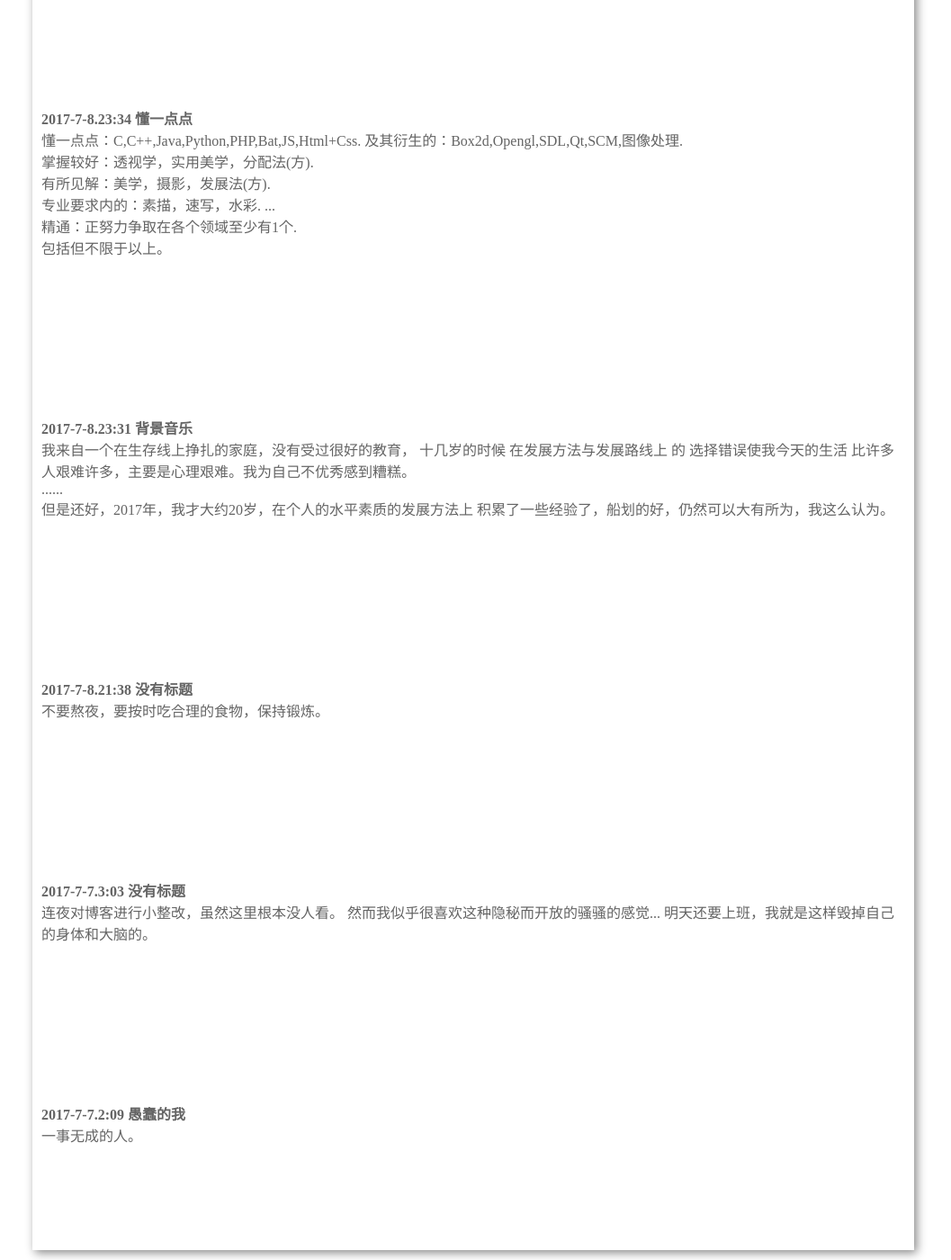
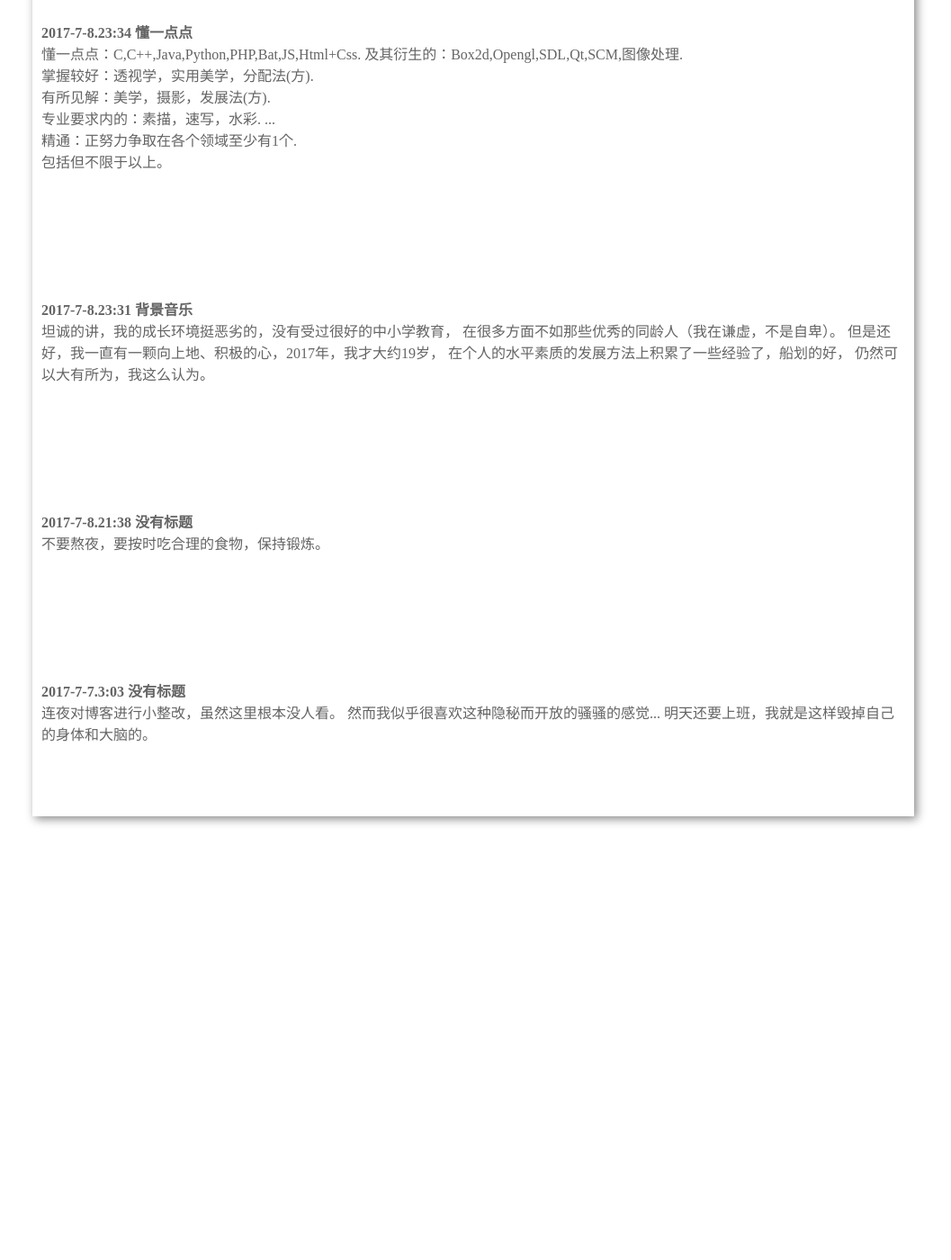
Before and after one commit to YasinZhong/yasinzhong.github.io, a Jekyll site: the page built from _posts/2017-06-1-心的痕迹.html, in a window 1280 px wide and 1400 px high, scrolled down 1035 px. Shown: the whole window at 90% size, without its empty margins (114-1171 px from the left). Built offline with Jekyll 4.4.1, drawn with Linux system fonts in a browser that asks for light colours; after the commit the page ends 1953 px from its top, so only the background shows below that.

Commit message:
usedefault

```diff
--- a/_layouts/default.html
+++ b/_layouts/default.html
@@ -11,8 +11,9 @@
 	<body>
 
 		<div id="div-header">
-			<a href="http://www.caihe.org">YasinZhong </a>
-			<a href="mailto:me@caihe.org" position=""> Email</a>
+			<a href="http://www.caihe.org">YasinZhong</a> .
+			<a href="mailto:me@caihe.org" position="">Email</a> .
+			<a href="mailto:me@caihe.org" position="">唠叨</a> .
 		</div>
 
 		<div id="div-content">{{ content }}</div>
--- a/_posts/2017-06-1-心的痕迹.html
+++ b/_posts/2017-06-1-心的痕迹.html
@@ -3,7 +3,7 @@
 title: 痕迹-Twitter
 ---
 
-			<h2>{{ page.title }}</h2>
+			<h2>{{ page.title }}</h2>无序
 			<br/>
 			<br/>
 			<br/>
@@ -12,13 +12,13 @@
 			<b>2017-7-22.0:10 为何有英文</b><br/>
 			一开始是想同国际接轨的，说不定能收到一封来自外国的人类的认真的邮件呢？
 			后来我就放弃了这想法，但也懒得再把这些鸟语去掉了。
-		</p><br/><br/><br/><br/><br/>
+		</p><br/><br/><br/>
 
 		<p id="有用的人"><br/><br/><br/>
 			<b>2017-7-20.8:29 有用的人</b><br/>
 			我以为，一个成年的人入了社会，养活了自己，于社会无害，
 			这便算是一个有用的人了，因为在养活自己的同时，是有在为社会产生价值的。
-		</p><br/><br/><br/><br/><br/>
+		</p><br/><br/><br/>
 
 		<p id="这个地方"><br/><br/><br/>
 			<b>2017-7-9.12:22 这个地方</b><br/>
@@ -31,7 +31,7 @@
 			这个地方的诞生并没有出于什么目的，<br/>
 			仅仅是因为朋友的介绍和教授。...<br/>
 			如果不是因为突然有空，这里可以非常粗糙。
-		</p><br/><br/><br/><br/><br/>
+		</p><br/><br/><br/>
 
 		<p id="懂一点点"><br/><br/><br/>
 			<b>2017-7-8.23:34 懂一点点</b><br/>
@@ -42,31 +42,25 @@
 			专业要求内的：素描，速写，水彩. ...<br/>
 			精通：正努力争取在各个领域至少有1个.<br/>
 			包括但不限于以上。
-		</p><br/><br/><br/><br/><br/>
+		</p><br/><br/><br/>
 
 		<p id="背景音乐"><br/><br/><br/>
 			<b>2017-7-8.23:31 背景音乐</b><br/>
-			我来自一个在生存线上挣扎的家庭，没有受过很好的教育，
-			十几岁的时候 在发展方法与发展路线上 的 选择错误使我今天的生活
-			比许多人艰难许多，主要是心理艰难。我为自己不优秀感到糟糕。<br/>
-			......<br/>
-			但是还好，2017年，我才大约20岁，在个人的水平素质的发展方法上
-			积累了一些经验了，船划的好，仍然可以大有所为，我这么认为。
-		</p><br/><br/><br/><br/><br/>
+			坦诚的讲，我的成长环境挺恶劣的，没有受过很好的中小学教育，
+			在很多方面不如那些优秀的同龄人（我在谦虚，不是自卑）。
+			但是还好，我一直有一颗向上地、积极的心，2017年，我才大约19岁，
+			在个人的水平素质的发展方法上积累了一些经验了，船划的好，
+			仍然可以大有所为，我这么认为。
+		</p><br/><br/><br/>
 
 		<p id="没有标题"><br/><br/><br/>
 			<b>2017-7-8.21:38 没有标题</b><br/>
 			不要熬夜，要按时吃合理的食物，保持锻炼。
-		</p><br/><br/><br/><br/><br/>
+		</p><br/><br/><br/>
 
 		<p id="2017-7-7.3:03没有标题"><br/><br/><br/>
 			<b>2017-7-7.3:03 没有标题</b><br/>
 			连夜对博客进行小整改，虽然这里根本没人看。
 			然而我似乎很喜欢这种隐秘而开放的骚骚的感觉...
 			明天还要上班，我就是这样毁掉自己的身体和大脑的。
-		</p><br/><br/><br/><br/><br/>
-
-		<p id="愚蠢的我"><br/><br/><br/>
-			<b>2017-7-7.2:09 愚蠢的我</b><br/>
-			一事无成的人。
-		</p><br/><br/><br/><br/><br/>
+		</p><br/><br/><br/>
--- a/_posts/2017-06-21-我的摄影.html
+++ b/_posts/2017-06-21-我的摄影.html
@@ -7,8 +7,8 @@
 	<p>
 	  希望与我交流拍摄的技巧，<br/>
 	  或想要获得这些照片的超清版本<br/>
-	  If you want to share(get) some "knack" to(from) me,
-	  or you may want to get the "very high definition" version of these photographs<br/>
+	  If you want to communicate some knack with me,
+	  or you may want to get the UHD version of these photographs<br/>
 	  <b>Contact me: me@caihe.org</b>
 	</p>
 	<br/>
--- a/_posts/2017-06-25-我的画画.html
+++ b/_posts/2017-06-25-我的画画.html
@@ -4,10 +4,7 @@
 ---
 	<h2>{{ page.title }}</h2>
 
-	<p>
-	  Daub,means an unskillful painting.<br/>
-	  <b>Contact me: me@caihe.org</b>
-	</p>
+	<p>Daub,means an unskillful painting.</p>
 	<br/>
 	<p>
 	  <p>2017-5-5 <br />
```
